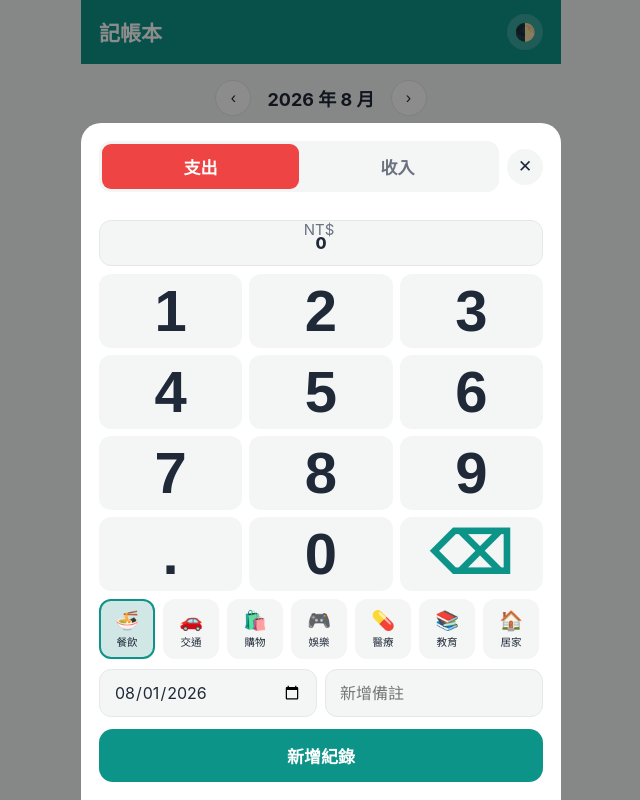
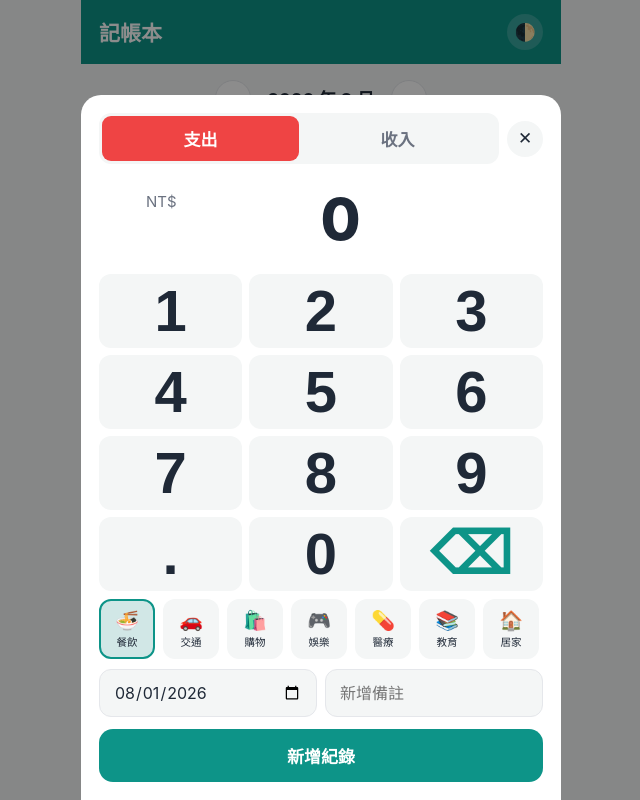
Before and after one commit to joyhuang11-dev/ledger, a plain HTML site: page index.html in a window 1280 px wide. Both pictures are taken after a click on the button "新增記帳". Shown: the whole page, without its empty margins (319-959 px from the left). Drawn offline with Linux system fonts and the light colour scheme.

Commit message:
Fix CSS specificity bug that was shrinking the amount display to 16px

```diff
--- a/css/style.css
+++ b/css/style.css
@@ -388,7 +388,7 @@ body {
   margin-right: 4px;
 }
 
-.amount-input {
+#amount-display {
   font-size: 58px;
   font-weight: 800;
   border: none;
```
